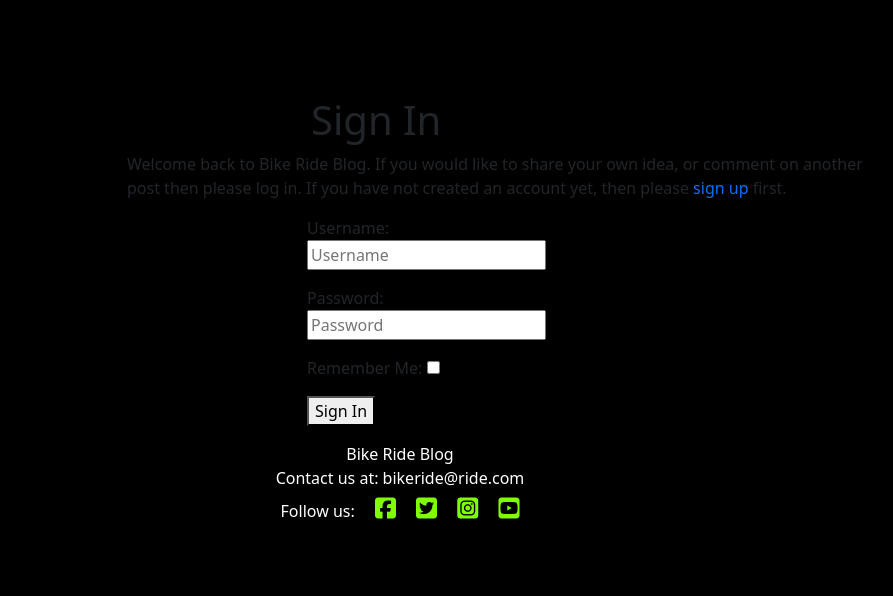
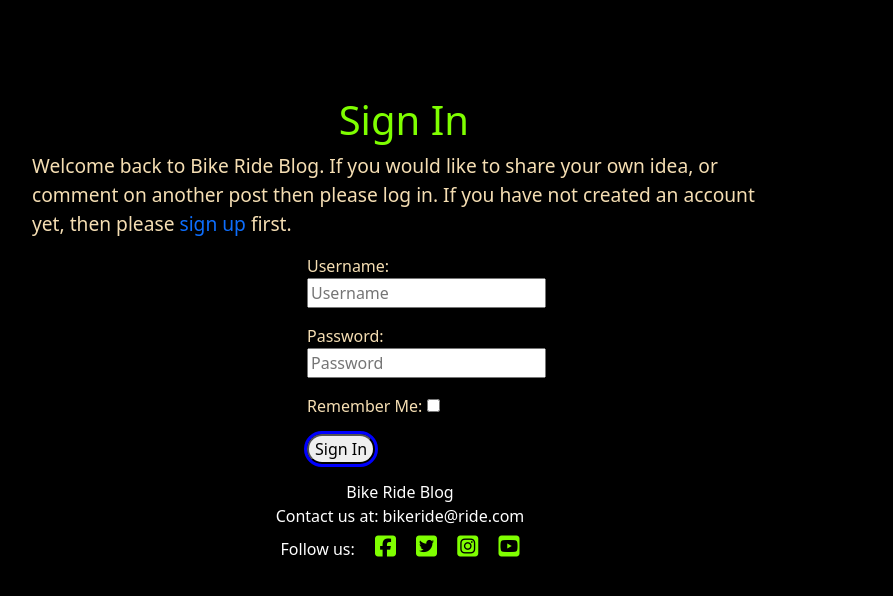
Before and after one commit to deima24/Bike-Ride, a Django app: page /accounts/login/ in a window 1280 px wide. Shown: the part 86-682 px from the top of the page, without its empty margins (240-1133 px from the left). Run offline with Django 3.2, Linux system fonts and the light colour scheme; some libraries are stand-ins or nearby versions.

Commit message:
changed style of the login, logout page

```diff
--- a/bikeride/settings.py
+++ b/bikeride/settings.py
@@ -149,3 +149,5 @@
 # https://docs.djangoproject.com/en/3.2/ref/settings/#default-auto-field
 
 DEFAULT_AUTO_FIELD = 'django.db.models.BigAutoField'
+
+EMAIL_BACKEND = 'django.core.mail.backends.console.EmailBackend'
--- a/static/css/style.css
+++ b/static/css/style.css
@@ -89,11 +89,29 @@
     border-radius: 1em;
 }
 
-/*
-.btn-signup:hover {
-    background: #87CEFA;
+
+.login,
+.login_text,
+.signup,
+.signup_text,
+.logout_text {
+    color: #F5DEB3;
 }
 
-.btn-signup {
-    color: red;
-}*/
+.login_text {
+    font-size: 1.2rem;
+}
+
+.login_top,
+.signup_top,
+.logout_top {
+    color: #7FFF00;
+}
+
+.right {
+    background-color: #F5FFFA;
+}
+
+.post_btn {
+    margin-top: 1cm;
+}
--- a/templates/account/login.html
+++ b/templates/account/login.html
@@ -9,12 +9,12 @@
 
 <div class="container">
   <div class="row">
-    <div class="col-md-8 mt-5 offset-md-3">
-      <div class="col-md-8 mt-5 offset-md-3">
-        <h1>{% trans "Sign In" %}</h1>
+    <div class="col-md-8 mt-5 offset-md-2">
+      <div class="col-md-8 mt-5 offset-md-5">
+        <h1 class="login_top">{% trans "Sign In" %}</h1>
       </div>
 
-      <p>{% blocktrans %}Welcome back to Bike Ride Blog. If you would like to share
+      <p class="login_text">{% blocktrans %}Welcome back to Bike Ride Blog. If you would like to share
         your own idea, or comment on another post then please log in.
         If you have not created an account yet, then please
       <a href="{{ signup_url }}">sign up</a> first.{% endblocktrans %}</p>
@@ -28,7 +28,7 @@
           {% if redirect_field_value %}
           <input type="hidden" name="{{ redirect_field_name }}" value="{{ redirect_field_value }}" />
           {% endif %}
-          <button class="primaryAction" type="submit">{% trans "Sign In" %}</button>
+          <button class="primaryAction button" type="submit">{% trans "Sign In" %}</button>
         </form>
       </div>
 </div>
--- a/templates/account/logout.html
+++ b/templates/account/logout.html
@@ -8,9 +8,9 @@
 <div class="container">
   <div class="row">
     <div class="col-md-8 mt-3 offset-md-4">
-      <h1>{% trans "Sign Out" %}</h1>
+      <h1 class="logout_top">{% trans "Sign Out" %}</h1>
 
-      <p>{% trans 'Are you sure you want to sign out?' %}</p>
+      <p class="logout_text">{% trans 'Are you sure you want to sign out?' %}</p>
     </div>
   </div>
   <div class="row">
@@ -21,7 +21,7 @@
         {% if redirect_field_value %}
         <input type="hidden" name="{{ redirect_field_name }}" value="{{ redirect_field_value }}" />
         {% endif %}
-        <button class="btn btn-signup right" type="submit">{% trans 'Sign Out' %}</button>
+        <button class="btn btn-signup right button" type="submit">{% trans 'Sign Out' %}</button>
       </form>
     </div>
   </div>
--- a/templates/account/signup.html
+++ b/templates/account/signup.html
@@ -8,9 +8,9 @@
 <div class="container">
   <div class="row">
     <div class="col-md-8 mt-5 offset-md-4">
-      <h1>{% trans "Sign Up" %}</h1>
+      <h1 class="signup_top">{% trans "Sign Up" %}</h1>
 
-      <p>{% blocktrans %}Already have an account? Then please <a href="{{ login_url }}">sign in</a>.{% endblocktrans %}</p>
+      <p class="signup_text">{% blocktrans %}Already have an account? Then please <a href="{{ login_url }}">sign in</a>.{% endblocktrans %}</p>
 
       <form class="signup" id="signup_form" method="post" action="{% url 'account_signup' %}">
         {% csrf_token %}
@@ -18,7 +18,7 @@
         {% if redirect_field_value %}
         <input type="hidden" name="{{ redirect_field_name }}" value="{{ redirect_field_value }}" />
         {% endif %}
-        <button type="submit">{% trans "Sign Up" %} &raquo;</button>
+        <button type="submit btn-signup" class="button">{% trans "Sign Up" %} &raquo;</button>
       </form>
     </div>
   </div>
--- a/templates/base.html
+++ b/templates/base.html
@@ -7,9 +7,11 @@
     <meta charset="UTF-8">
     <meta http-equiv="X-UA-Compatible" content="IE=edge">
     <meta name="viewport" content="width=device-width, initial-scale=1.0">
+    <meta name="keywords" content="bike ride, people post about bikes rides or any activities about the bike or riding">
+    <meta name="description" content="Ride Bike, an activity sharing and ideas page">
     <title>Bike Ride Blog</title>
     <link href="https://cdn.jsdelivr.net/npm/bootstrap@5.3.0-alpha1/dist/css/bootstrap.min.css" rel="stylesheet" integrity="sha384-GLhlTQ8iRABdZLl6O3oVMWSktQOp6b7In1Zl3/Jr59b6EGGoI1aFkw7cmDA6j6gD" crossorigin="anonymous">
-    <link rel="stylesheet" href="../static/css/style.css">
+    <link rel="stylesheet" href="{% static 'css/style.css' %}">
     <script src="https://kit.fontawesome.com/aad6cd9071.js" crossorigin="anonymous"></script>
 </head>
 <body>
@@ -52,6 +54,16 @@
     </nav>
 
 
+    {% if messages %}
+    <div>
+      <ul>
+        {% for message in messages %}
+        <li>{{message}}</li>
+        {% endfor %}
+      </ul>
+    </div>
+    {% endif %}
+
     {% block content %}
 
     {% endblock content %}
--- a/templates/post_detail.html
+++ b/templates/post_detail.html
@@ -112,7 +112,7 @@
                 <form method="post" style="margin-top: 1.3em;">
                     {{ comment_form | crispy }}
                     {% csrf_token %}
-                    <button type="submit" class="btn button btn-signup btn-lg">Submit</button>
+                    <button type="submit" class="btn button btn-signup btn-lg post_btn">Submit</button>
                 </form>
                 {% endif %}
                 {% endif %}
```
